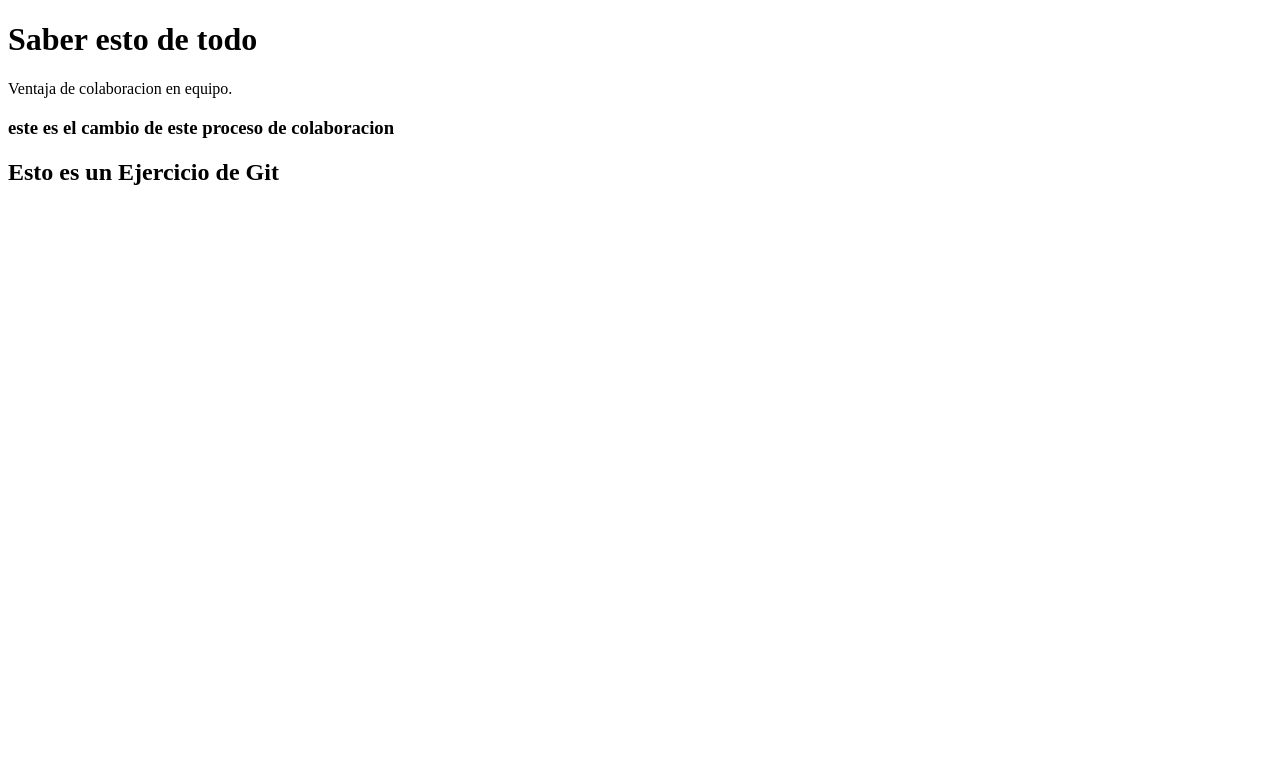
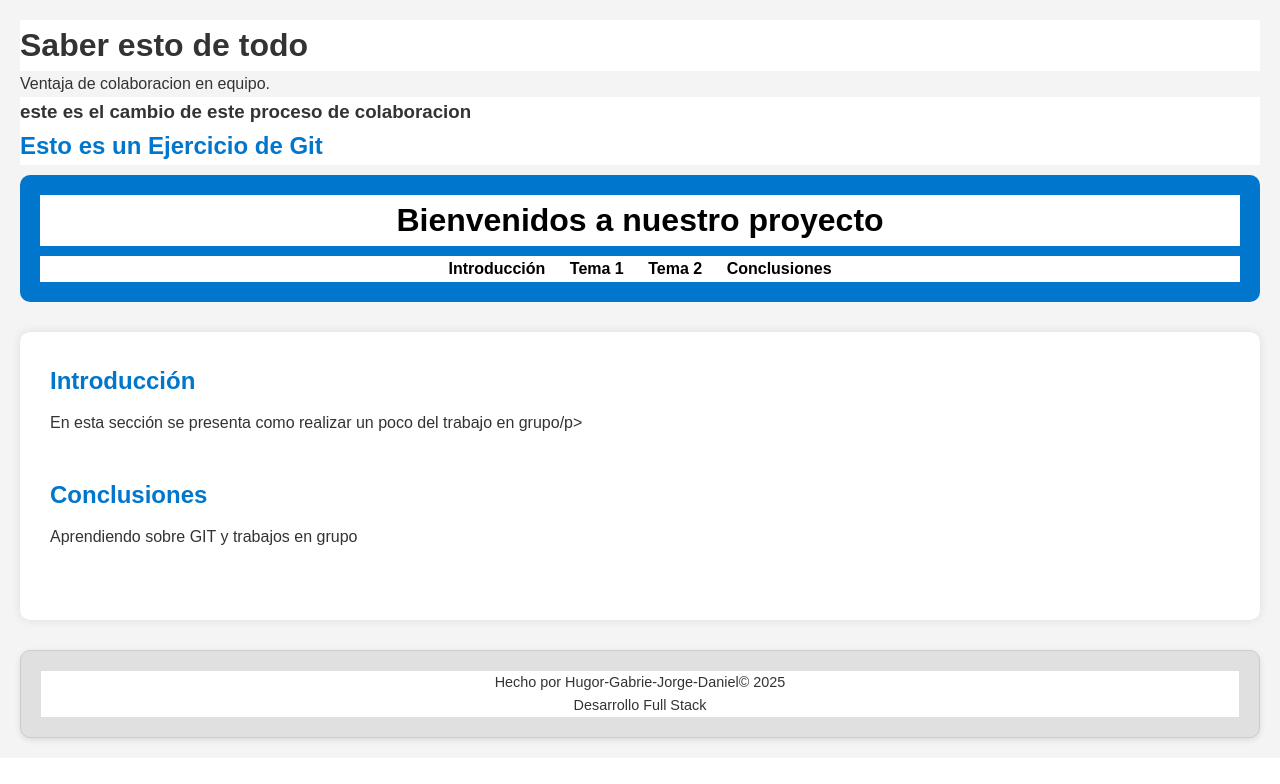
Before and after one commit to hugoramirez93/newCommit, a plain HTML site: page index.html in a window 1280 px wide. Drawn offline with Linux system fonts and the light colour scheme.

Commit message:
Mescaldo de ramas

```diff
--- a/index.html
+++ b/index.html
@@ -3,7 +3,7 @@
 <head>
     <meta charset="UTF-8">
     <meta name="viewport" content="width=device-width, initial-scale=1.0">
-    <link rel="stylesheet" href="styles.css">
+    <link rel="stylesheet" href="style.css">
     <title>Nueva prueba</title>
 </head>
 <body>
@@ -17,7 +17,34 @@
         <h2>Esto es un Ejercicio de Git</h2>
     </div>
 
+<header>
+    <h1>Bienvenidos a nuestro proyecto</h1>
+    <nav>
+      <ul>
+        <li><a href="#introduccion">Introducción</a></li>
+        <li><a href="#tema1">Tema 1</a></li>
+        <li><a href="#tema2">Tema 2</a></li>
+        <li><a href="#conclusiones">Conclusiones</a></li>
+      </ul>
+    </nav>
+  </header>
 
+  <main>
+    <section id="introduccion">
+      <h2>Introducción</h2>
+      <p>En esta sección se presenta como realizar un poco del trabajo en grupo/p>
+    </section>
+
+    <section id="conclusiones">
+      <h2>Conclusiones</h2>
+      <p>Aprendiendo sobre GIT y trabajos en grupo</p>
+    </section>
+  </main>
+
+  <footer>
+    <p>Hecho por Hugor-Gabrie-Jorge-Daniel© 2025</p>
+    <p>Desarrollo Full Stack</p>
+  </footer>
 
 </body>
 </html>
--- a/style.css
+++ b/style.css
@@ -1,5 +1,80 @@
 * {
     margin: 0;
     padding: 0;
-    background-color: beige;
+    background-color: rgb(255, 255, 255);
 }
+
+/* Reset básico */
+* {
+  margin: 0;
+  padding: 0;
+  box-sizing: border-box;
+}
+
+/* Estilos generales */
+body {
+  font-family: Arial, sans-serif;
+  line-height: 1.6;
+  background-color: #f4f4f4;
+  color: #333;
+  padding: 20px;
+}
+
+/* Header y navegación */
+header {
+  background-color: #0077cc;
+  color: rgb(0, 0, 0);
+  padding: 20px;
+  text-align: center;
+  border-radius: 10px;
+  margin-bottom: 30px;
+}
+
+nav ul {
+  list-style: none;
+  margin-top: 10px;
+}
+
+nav ul li {
+  display: inline-block;
+  margin: 0 10px;
+}
+
+nav ul li a {
+  color: rgb(0, 0, 0);
+  text-decoration: none;
+  font-weight: bold;
+}
+
+nav ul li a:hover {
+  text-decoration: underline;
+}
+
+/* Secciones principales */
+main {
+  background-color: rgb(255, 255, 255);
+  padding: 30px;
+  border-radius: 10px;
+  box-shadow: 0 0 10px rgba(0,0,0,0.1);
+}
+
+section {
+  margin-bottom: 40px;
+}
+
+h2 {
+  color: #0077cc;
+  margin-bottom: 10px;
+}
+
+footer {
+  background-color: #e0e0e0; /* Color de fondo claro */
+  padding: 20px;
+  margin-top: 30px;
+  border-radius: 10px;
+  border: 1px solid #ccc;
+  text-align: center;
+  font-size: 0.9em;
+  color: #333;
+  box-shadow: 0 2px 6px rgba(0, 0, 0, 0.1); /* Sombra suave */
+}
```
